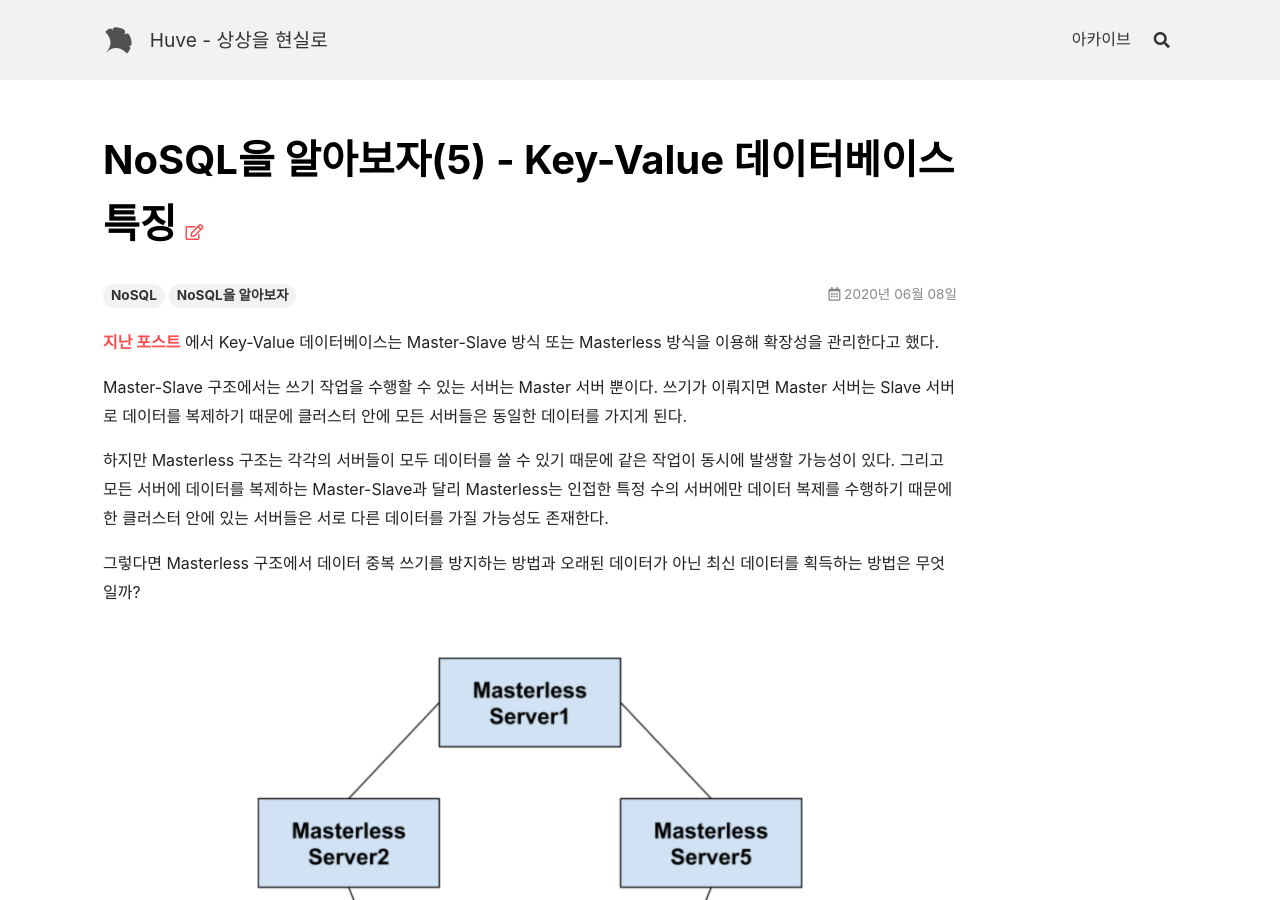
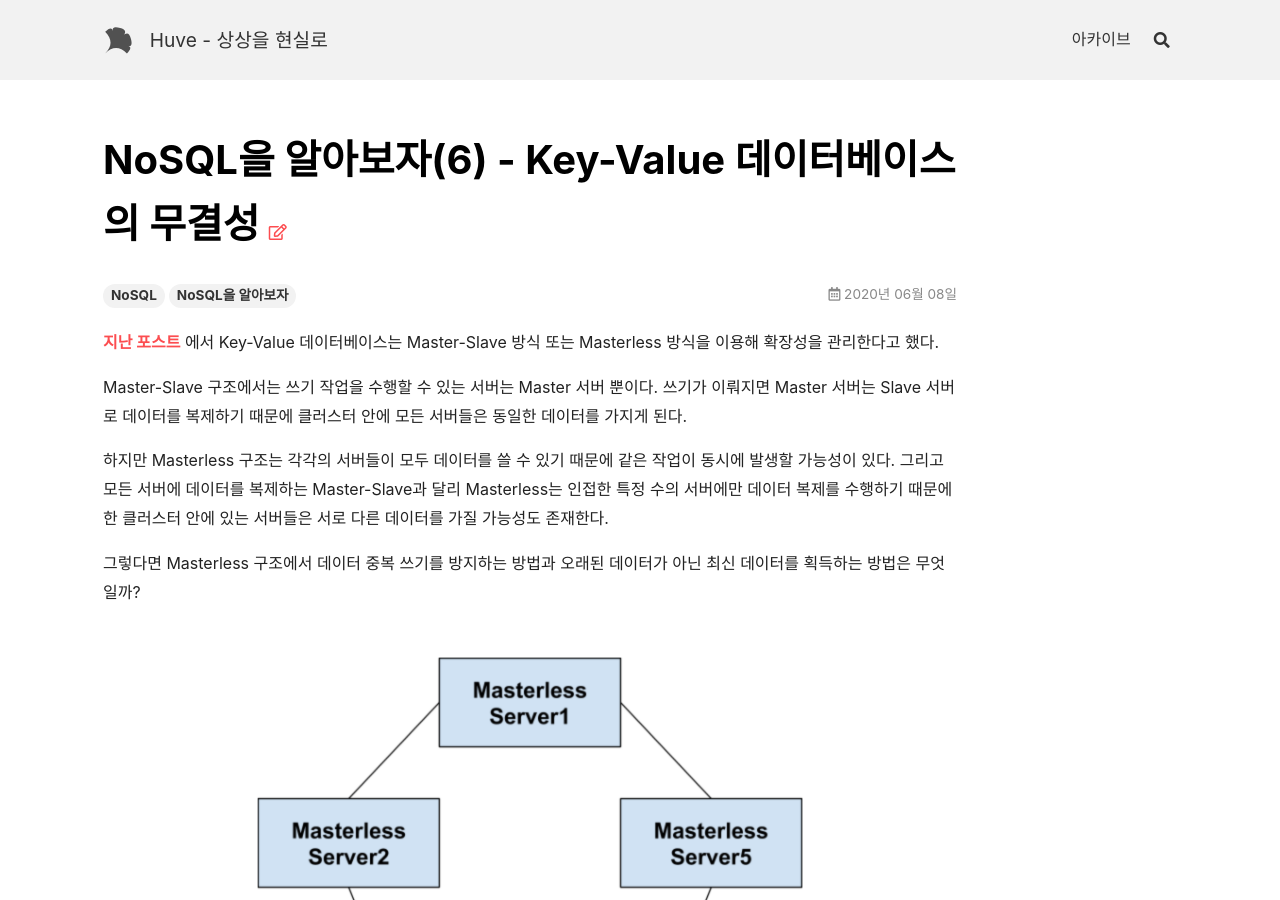
Before and after one commit to HuveD/huved.github.io, a Jekyll site: the page built from _posts/2020-06-08-KeyValueDatabaseFeatures2.md, in a window 1280 px wide and 900 px high. Built offline with Jekyll 4.4.1, drawn with Linux system fonts in a browser that asks for light colours; nearby versions of some CDN libraries; comment, search, counter and statistics services are not loaded.

Commit message:
Key-Value 데이터베이스 특징2

```diff
--- a/_posts/2020-06-08-KeyValueDatabaseFeatures2.md
+++ b/_posts/2020-06-08-KeyValueDatabaseFeatures2.md
@@ -1,5 +1,5 @@
 ---
-title:  NoSQL을 알아보자(5) - Key-Value 데이터베이스 특징
+title:  NoSQL을 알아보자(6) - Key-Value 데이터베이스의 무결성
 tag: [NoSQL, NoSQL을 알아보자]
 comments: true
 ---
```
